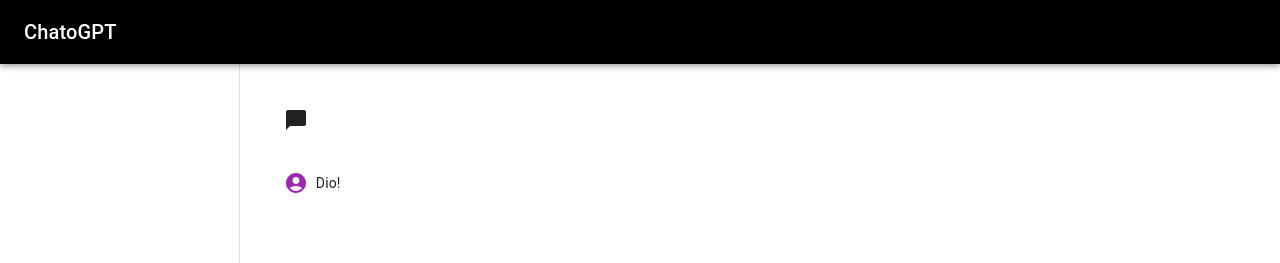
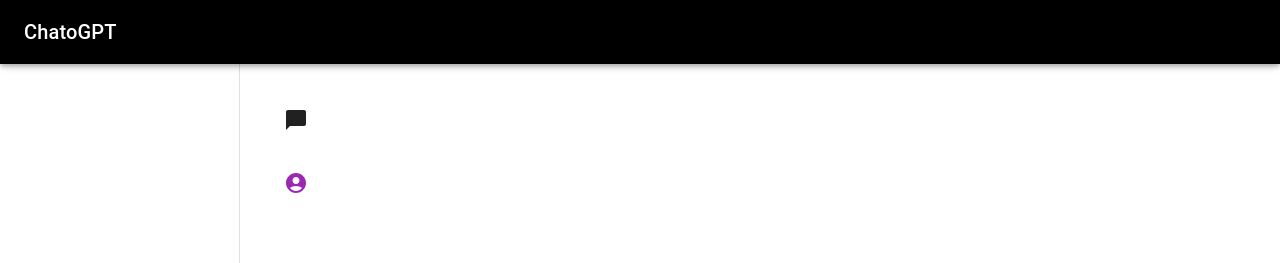
Before and after one commit to igorlfs/chatogpt, a React (Create React App) app: page / in a window 1280 px wide. Both pictures are taken after a click on the button 960 px from the left and 765 px from the top of the page. Shown: the top 263 px of the page. Built offline with nearby package versions, Linux system fonts and the light colour scheme.

Commit message:
Ajuste Envio de Mensagem
Ajustando o envio das mensagens em para que a resposta não seja mais estática

```diff
--- a/src/Chat.jsx
+++ b/src/Chat.jsx
@@ -10,7 +10,7 @@ import InputForm from './InputForm';
 const Chat = () => {
     const [messages, setMessages] = React.useState([]);
 
-    const handleSendMessage = async (message) => {
+    const handleSendMessage = async (message,reply) => {
         // Adiciona a mensagem escrita no chat
         setMessages(prevMessages => [...prevMessages, { id: prevMessages.length + 1, text: message }]);
 
@@ -20,7 +20,7 @@ const Chat = () => {
         // Adiciona a mensagem de resposta como uma nova mensagem com ícone diferente
         setMessages(prevMessages => [
             ...prevMessages,
-            { id: prevMessages.length + 2, text: 'Dio!', icon: <AccountCircleIcon color="secondary" /> }
+            { id: prevMessages.length + 2, text: reply, icon: <AccountCircleIcon color="secondary" /> }
         ]);
     };
 
--- a/src/InputForm.jsx
+++ b/src/InputForm.jsx
@@ -70,7 +70,7 @@ const InputForm = ({ onSendMessage }) => {
                     },
                 });
                 console.log("Submitted value:", reply);
-                onSendMessage(reply);
+                onSendMessage(inputValue,reply);
             } catch (error) {
                 console.error("Error invoking Tauri command:", error);
             }
```
